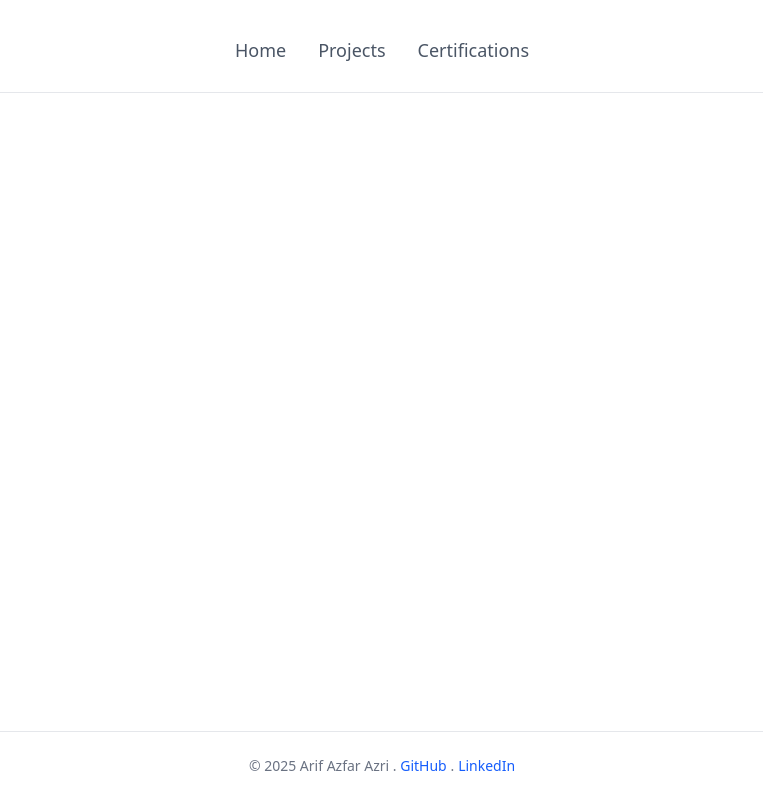
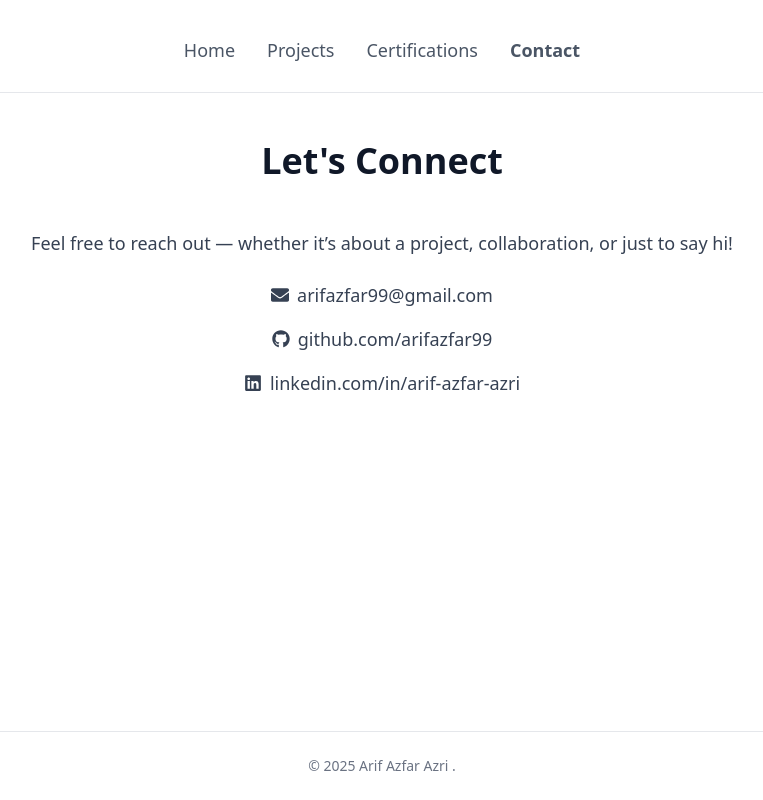
Before and after one commit to arifazfar99/my-portfolio, a React (Vite) app: page /contact-me in a window 1280 px wide. Shown: the whole page, without its empty margins (258-1021 px from the left). Built offline with nearby package versions, Linux system fonts and the light colour scheme.

Commit message:
add contact section

```diff
--- a/src/App.tsx
+++ b/src/App.tsx
@@ -7,6 +7,7 @@ import Header from "./components/Header";
 import Projects from "./components/Projects";
 import Skills from "./components/Skills";
 import Hero from "./components/Hero";
+import Contact from "./components/Contact";
 
 function App() {
   return (
@@ -26,6 +27,7 @@ function App() {
           />
           <Route path="/projects" element={<Projects />} />
           <Route path="/certifications" element={<Certifications />} />
+          <Route path="/contact-me" element={<Contact />} />
         </Routes>
       </main>
       <Footer />
--- /dev/null
+++ b/src/components/Contact.tsx
@@ -0,0 +1,46 @@
+import { motion } from "framer-motion";
+
+import { FaGithub, FaLinkedin, FaEnvelope } from "react-icons/fa";
+
+const Contact = () => {
+  return (
+    <motion.section
+      className="pt-12 text-center"
+      initial={{ opacity: 0, y: 30 }}
+      whileInView={{ opacity: 1, y: 0 }}
+      transition={{ duration: 0.6 }}
+    //   viewport={{ once: true }}
+    >
+      <h1 className="text-4xl font-bold pb-12">Let's Connect</h1>
+      <p className="text-lg text-gray-700 mb-6">
+        Feel free to reach out — whether it’s about a project, collaboration, or
+        just to say hi!
+      </p>
+
+      <div className="flex flex-col items-center gap-4 text-lg text-gray-700">
+        <a
+          href="mailto:arifazfar99@gmail.com"
+          className="flex items-center gap-2 hover:text-blue-600"
+        >
+          <FaEnvelope /> arifazfar99@gmail.com
+        </a>
+        <a
+          href="https://github.com/arifazfar99"
+          target="_blank"
+          className="flex items-center gap-2 hover:text-blue-600"
+        >
+          <FaGithub /> github.com/arifazfar99
+        </a>
+        <a
+          href="https://www.linkedin.com/in/arif-azfar-azri/"
+          target="_blank"
+          className="flex items-center gap-2 hover:text-blue-600"
+        >
+          <FaLinkedin /> linkedin.com/in/arif-azfar-azri
+        </a>
+      </div>
+    </motion.section>
+  );
+};
+
+export default Contact;
--- a/src/components/Footer.tsx
+++ b/src/components/Footer.tsx
@@ -1,24 +1,7 @@
 const Footer = () => {
   return (
     <footer className="py-6 text-center text-sm text-gray-500 border-t border-gray-200 mt-12">
-      <p>
-        © {new Date().getFullYear()} Arif Azfar Azri . {" "}
-        <a
-          href="https://github.com/arifazfar99"
-          className="text-blue-600"
-          target="_blank"
-        >
-          GitHub
-        </a>{" "}
-        .
-        <a
-          href="https://www.linkedin.com/in/arif-azfar-azri/"
-          className="text-blue-600 ml-1"
-          target="_blank"
-        >
-          LinkedIn
-        </a>
-      </p>
+      <p>© {new Date().getFullYear()} Arif Azfar Azri . </p>
     </footer>
   );
 };
--- a/src/components/Navigations.tsx
+++ b/src/components/Navigations.tsx
@@ -36,6 +36,15 @@ const Navigations = () => {
       >
         Certifications
       </NavLink>
+      <NavLink
+        to="/contact-me"
+        className={({ isActive }) =>
+          isActive ? `${navLinkStyle} ${activeStyle}` : navLinkStyle
+        }
+        end
+      >
+        Contact
+      </NavLink>
     </nav>
   );
 };
```
